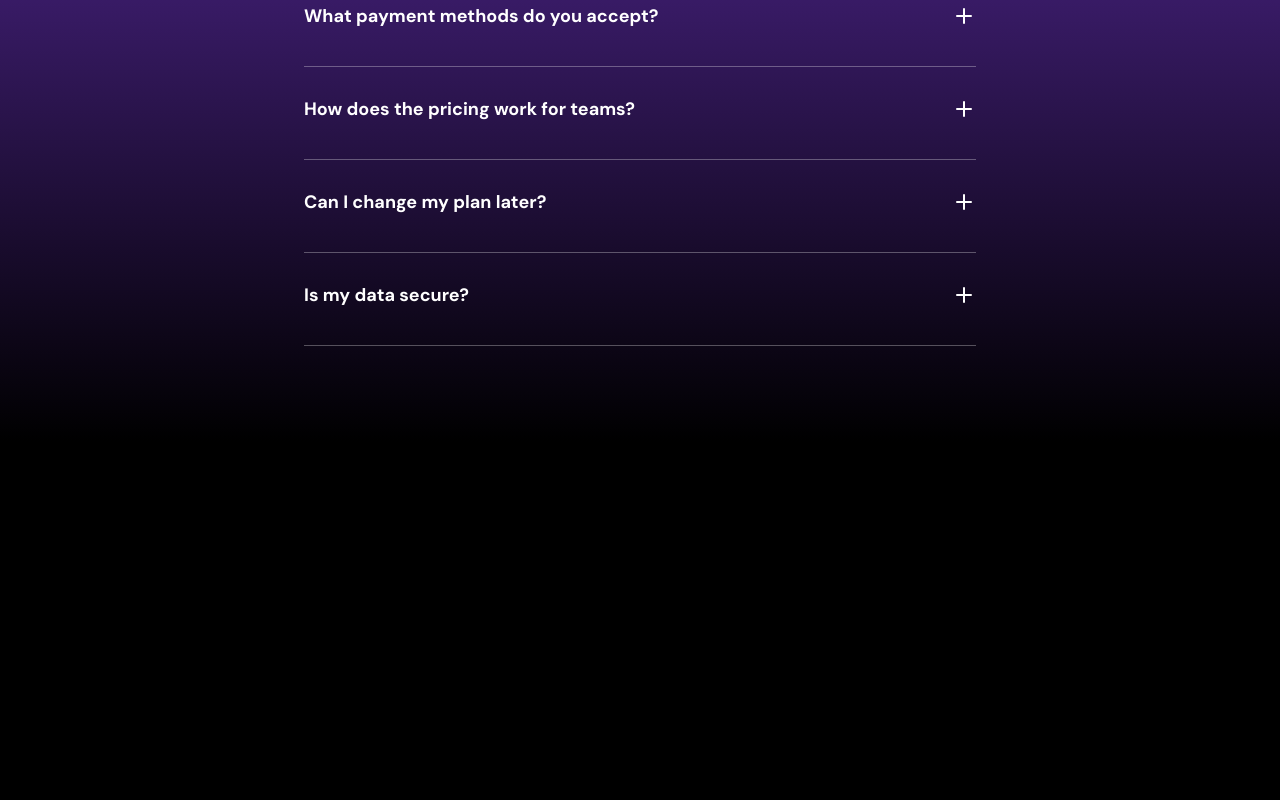
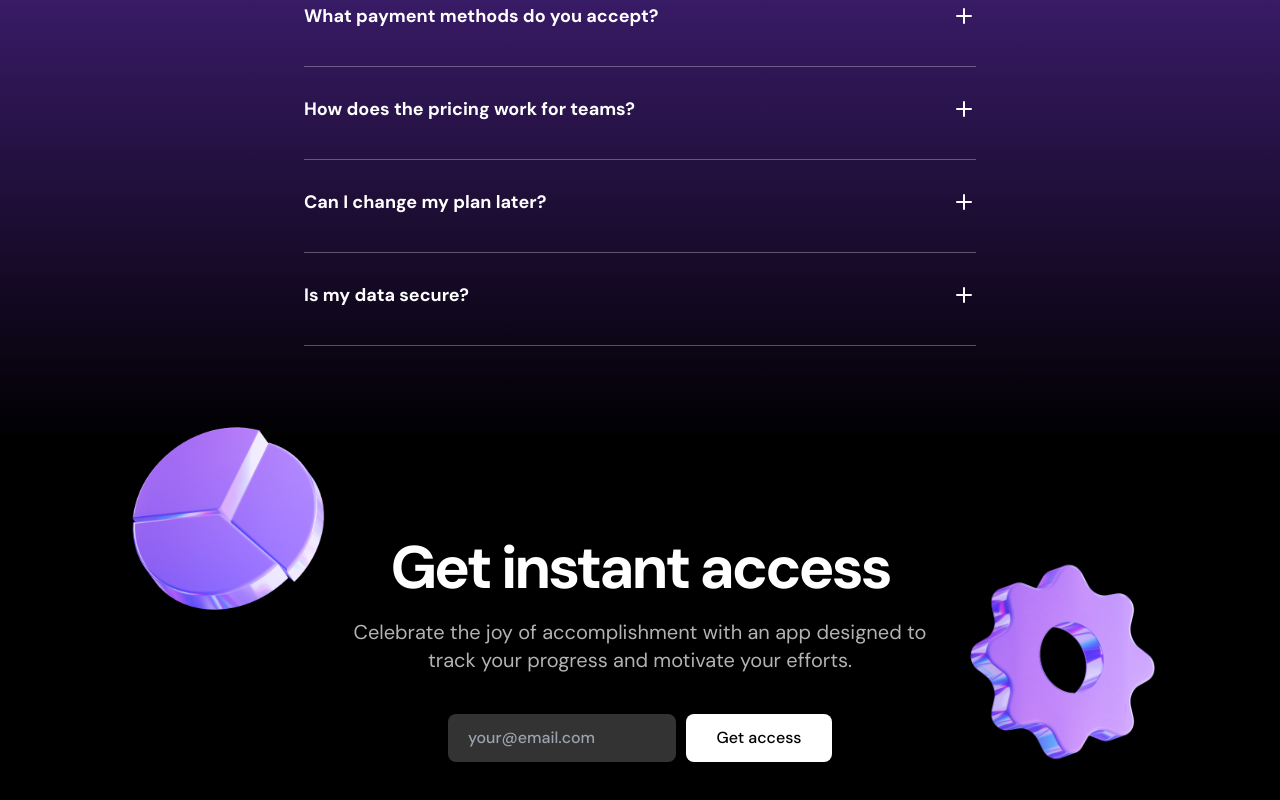
Before and after one commit to sougata-github/dark-saas-landing-page, a Next.js app: page / in a window 1280 px wide. Shown: the part 3019-3819 px from the top of the page. Before the commit the page ends 3461 px from the top, so only its background shows below. Built offline with nearby package versions, Linux system fonts and the light colour scheme.

Commit message:
add CTA section.

```diff
--- a/app/page.tsx
+++ b/app/page.tsx
@@ -1,4 +1,5 @@
 import Banner from "@/components/Banner";
+import CTA from "@/components/CTA";
 import FAQ from "@/components/FAQ";
 import Features from "@/components/Features";
 import Hero from "@/components/Hero";
@@ -18,6 +19,7 @@ export default function Home() {
       <Features />
       <Products />
       <FAQ />
+      <CTA />
     </div>
   );
 }
--- /dev/null
+++ b/components/CTA.tsx
@@ -0,0 +1,56 @@
+"use client";
+
+import Image from "next/image";
+
+import helix from "@/assets/images/helix2.png";
+import emojiStar from "@/assets/images/emojistar.png";
+
+const CTA = () => {
+  return (
+    <section className="text-white py-[76px] sm:py-24">
+      <div className="max-w-xl mx-auto relative">
+        <Image
+          priority
+          unoptimized
+          quality={100}
+          height={200}
+          width={200}
+          src={helix}
+          alt="CTA image-1"
+          className="absolute top-6 left-[calc(100%+36px)] max-lg:hidden"
+        />
+
+        <Image
+          priority
+          unoptimized
+          quality={100}
+          height={200}
+          width={200}
+          src={emojiStar}
+          alt="CTA image-2"
+          className="absolute -top-[120px] right-[calc(100%+24px)] max-lg:hidden"
+        />
+        <h2 className="section-heading">Get instant access</h2>
+        <p className="text-center mt-5 text-xl text-white/70 max-w-md sm:max-w-xl mx-auto">
+          Celebrate the joy of accomplishment with an app designed to track your
+          progress and motivate your efforts.
+        </p>
+        <form className="mt-10 flex flex-col gap-2.5 justify-center max-w-sm mx-auto sm:flex-row">
+          <input
+            type="email"
+            placeholder="your@email.com"
+            className="h-12 bg-white/20 rounded-lg px-5 font-medium placeholder:text-[#9CA3AF] sm:flex-1"
+          />
+          <button
+            className="bg-white text-black h-12 rounded-lg w-full font-medium px-5"
+            onClick={(e) => e.preventDefault()}
+          >
+            Get access
+          </button>
+        </form>
+      </div>
+    </section>
+  );
+};
+
+export default CTA;
```
